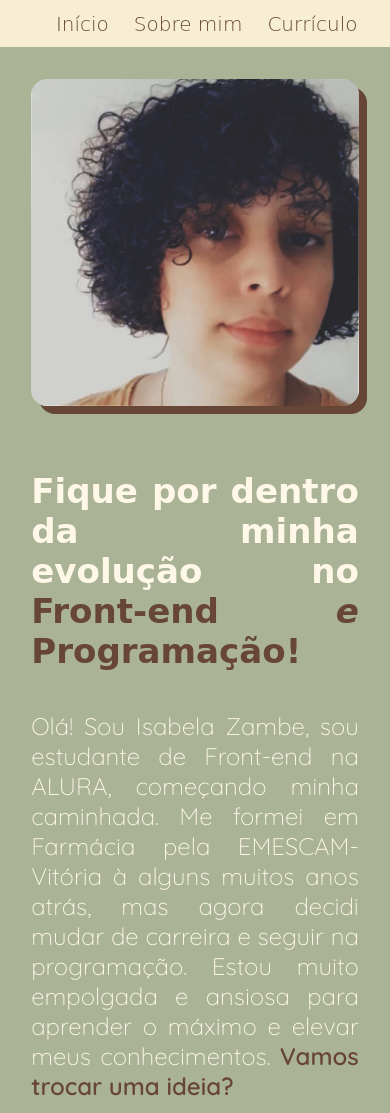
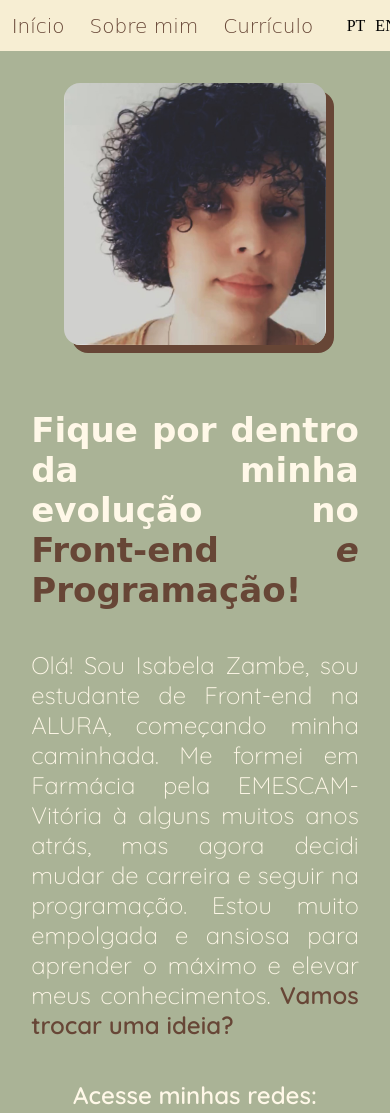
Before and after one commit to IsaZambe/portfolio_isa_zambe, a plain HTML site: page index.html in a window 390 px wide. Shown: the top 1113 px of the page. Drawn offline with nearby package versions, Linux system fonts and the light colour scheme; a web font is replaced by a local one.

Commit message:
Adicionado Menu de Idiomas

```diff
--- a/estilos/style.css
+++ b/estilos/style.css
@@ -37,15 +37,17 @@ body {
 }
 
 .container {
-    height: 100%;
     display: flex;
     flex-direction: column;
     justify-content: space-between;
 }
 
 .cabecalho {
-    padding: 1% 0 0% 8%;
+    padding: 1% 8%;
     background-color: var(--cor-terciaria);
+    display: flex;
+    justify-content: space-between;
+    align-items: center;
 
 }
 
@@ -53,6 +55,21 @@ body {
     text-align: left;
     display: flex;
     gap: 80px;
+}
+
+.cabecalho__lang {
+    display: flex;
+    justify-content: flex-end;
+}
+
+.cabecalho__lang__menu {
+    display: flex;
+}
+
+.cabecalho__lang__menu__eng {
+    text-decoration: none;
+    padding: 5px;
+    color: #000;
 }
 
 .cabecalho__menu__link {
@@ -168,11 +185,12 @@ body {
 
 .rodape {
     padding: 1%;
-    height: 85px;
+    height: 35px;
     background-color: var(--cor-terciaria);
     display: flex;
     flex-direction: row-reverse;
     justify-content: space-between;
+    align-items: end;
 
 }
 
@@ -216,7 +234,7 @@ body {
     }
 
     .apresentacao__imagem {
-        width: 100%;
+        width: 80%;
         margin-bottom: 20px;
     }
 
--- a/index.html
+++ b/index.html
@@ -17,7 +17,14 @@
                 <a class="cabecalho__menu__link" href="about.html">Sobre mim</a>
                 <a class="cabecalho__menu__link" href="curriculo.html">Currículo</a>
             </nav>
+            <div class="cabecalho__lang">
+                <div class="cabecalho__lang__menu">
+                    <a class="cabecalho__lang__menu__eng" href="index.html">PT</a>
+                    <a class="cabecalho__lang__menu__eng" href="index(en).html">EN</a>
+                </div>
+            </div>
         </header> <!--cabeçalho-->
+    </div>
         <main class="apresentacao">
             <section class="apresentacao__conteudo"> <!--elemento pai _ _ nome da classe--> <!--pra separar os elementos que vc quiser-->
                 <h1 class="apresentacao__conteudo__titulo">Fique por dentro da minha evolução no <strong class="destaque">Front-end <em>e</em> Programação!</strong></h1> <!--strong destaca o texto em negrito e em fica em italico-->
```
Also changed, not shown: index(en).html (added, +49 -0 lines).
